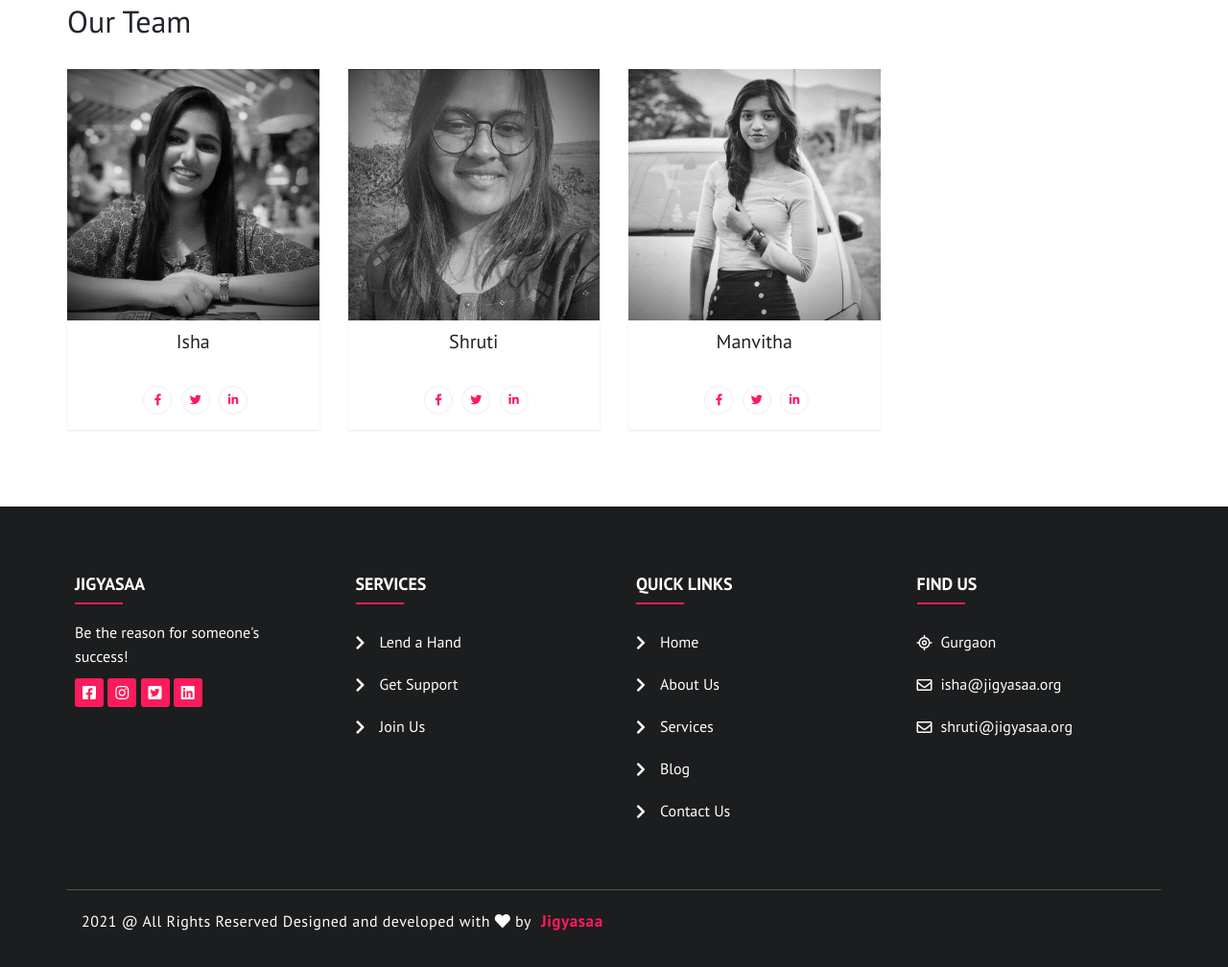
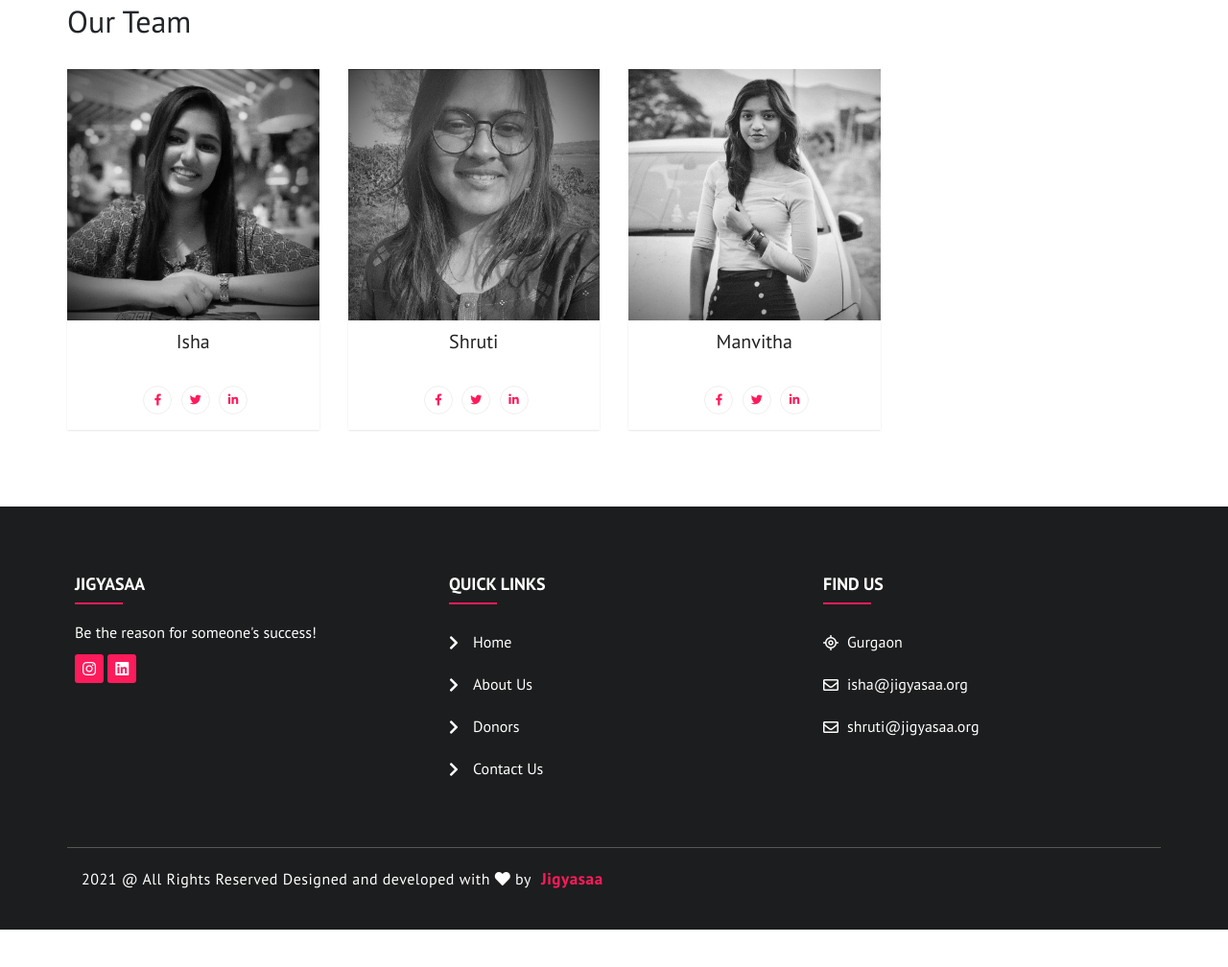
Before and after one commit to Sagn1k/classroom, a plain HTML site: page index.html in a window 1280 px wide. Shown: the part 2664-3672 px from the top of the page at 96% size. After the commit the page ends 3633 px from the top, so only its background shows below. Drawn offline with Linux system fonts and the light colour scheme.

Commit message:
added links and changed footer format

```diff
--- a/index.html
+++ b/index.html
@@ -71,8 +71,8 @@
                 <div class="btn-002">
                   <ul>
                     <li><button type="button" class="btn btn-secondary px-0 py-0" data-toggle="modal" data-target="#exampleModalCenter"><a href="#">Lend A Hand</a></button></li>
-                    <li><a href="#">Get Support</a></li>
-                    <li><a href="#">Volunteer</a></li>
+                    <li><a href="https://docs.google.com/forms/d/e/1FAIpQLSftLeTbepGWczFobH7xEgaoW3bQ1YBKMocOPGO-jztjjowbNQ/viewform?usp=sf_link">Get Support</a></li>
+                    <li><a href="https://forms.gle/RvE2m2wDNcx46mtg7">Volunteer</a></li>
                   </ul>
                 </div>
               </div>
@@ -304,7 +304,7 @@
         <div class="row">
           <div class="col-lg-4 col-md-4 col-sm-6 col-xs-12">
             <article class="_kl_cd">
-              <div class="_i-tr">
+              <div class="_i-tr-removethiswordforslider">
                 <img src="assets/images/blog/blog_1.jpg">
               </div>
               <div class="_oi_er_we">
@@ -318,7 +318,7 @@
 
           <div class="col-lg-4 col-md-4 col-sm-6 col-xs-12">
             <article class="_kl_cd">
-              <div class="_i-tr">
+              <div class="_i-tr-removethiswordforslider">
                 <img src="assets/images/blog/blog_2.jpg">
               </div>
               <div class="_oi_er_we">
@@ -332,7 +332,7 @@
 
           <div class="col-lg-4 col-md-4 col-sm-6 col-xs-12">
             <article class="_kl_cd">
-              <div class="_i-tr">
+              <div class="_i-tr-removethiswordforslider">
                 <img src="assets/images/blog/blog_3.jpg">
               </div>
               <div class="_oi_er_we">
@@ -415,50 +415,33 @@
   <footer>
     <div class="container">
       <div class="row">
-        <div class="col-lg-3 col-md-3 col-sm-4 col-xs-6">
+        <div class="col-lg-4 col-md-4 col-sm-4 col-xs-6">
           <div class="_kl_ds_we">
             <div class="head-footer">
               <h3>Jigyasaa</h3>
               <p>Be the reason for someone's success!</p>
               <ol>
-                <li><i class="fab fa-facebook-square"></i></li>
-                <li><i class="fab fa-instagram"></i></li>
-                <li><i class="fab fa-twitter-square"></i></li>
-                <li><i class="fab fa-linkedin"></i></li>
+                <li><a href="https://www.instagram.com/jig.yasaa"><i class="fab fa-instagram" style="color: #fff;"></i></a></li>
+                <li><a href="https://www.linkedin.com/company/jigyasaa/"><i class="fab fa-linkedin" style="color: #fff;"></i></a></li>
               </ol>
             </div>
           </div>
         </div>
 
-        <div class="col-lg-3 col-md-3 col-sm-4 col-xs-6">
+        <div class="col-lg-4 col-md-4 col-sm-4 col-xs-6">
           <div class="_kl_ds_we">
             <div class="head-footer">
-              <h3>Services</h3>
+              <h3>Quick links</h3>
               <ul>
-                <li><i class="fas fa-chevron-right"></i>Lend a Hand</li>
-                <li><i class="fas fa-chevron-right"></i>Get Support</li>
-                <li><i class="fas fa-chevron-right"></i>Join Us</li>
-              </ul>
+                <li><i class="fas fa-chevron-right"></i><a href="index.html" style="color: #fff;">Home</a></li>
+                <li><i class="fas fa-chevron-right"></i><a href="about-us.html" style="color: #fff;">About Us</a></li>
+                <li><i class="fas fa-chevron-right"></i><a href="blog.html" style="color: #fff;">Donors</a></li>
+                <li><i class="fas fa-chevron-right"></i><a href="contact-us.html" style="color: #fff;">Contact Us</a>
             </div>
           </div>
         </div>
 
-        <div class="col-lg-3 col-md-3 col-sm-4 col-xs-6">
-          <div class="_kl_ds_we">
-            <div class="head-footer">
-              <h3>Quick links</h3>
-              <ul>
-                <li><i class="fas fa-chevron-right"></i>Home</li>
-                <li><i class="fas fa-chevron-right"></i>About Us</li>
-                <li><i class="fas fa-chevron-right"></i>Services</li>
-                <li><i class="fas fa-chevron-right"></i>Blog</li>
-                <li><i class="fas fa-chevron-right"></i>Contact Us</li>
-              </ul>
-            </div>
-          </div>
-        </div>
-
-        <div class="col-lg-3 col-md-3 col-sm-4 col-xs-6">
+        <div class="col-lg-4 col-md-4 col-sm-4 col-xs-6">
           <div class="_kl_ds_we">
             <div class="head-footer">
               <h3>find us</h3>
```
Also changed, not shown: about-us.html (+10 -27 lines), blog.html (+10 -27 lines), contact-us.html (+10 -27 lines).
